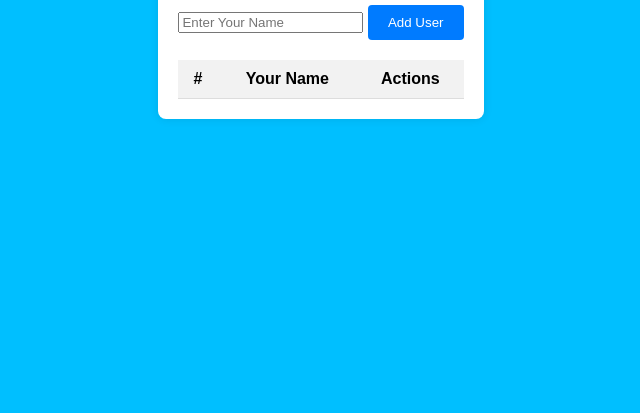
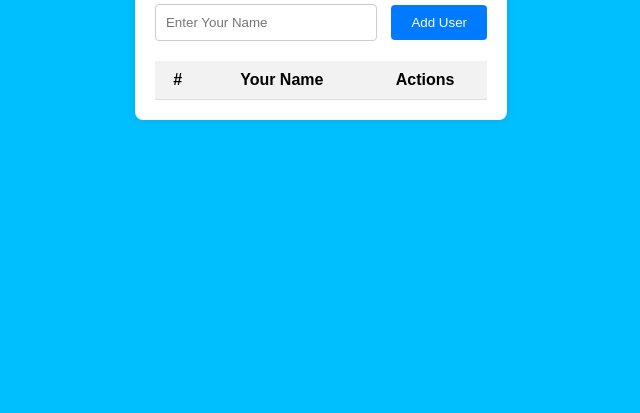
Before and after one commit to Snow-ie/to-do-list, a plain HTML site: page index.html in a window 1280 px wide. Shown: the part 387-800 px from the top of the page, without its empty margins (319-959 px from the left). Drawn offline with Linux system fonts and the light colour scheme.

Commit message:
first commit

```diff
--- a/style.css
+++ b/style.css
@@ -20,7 +20,7 @@ h1 {
     margin-bottom: 20px;
 }
 
-input[type="text"] {
+input[type="word"] {
     padding: 10px;
     width: 200px;
     margin-right: 10px;
```
